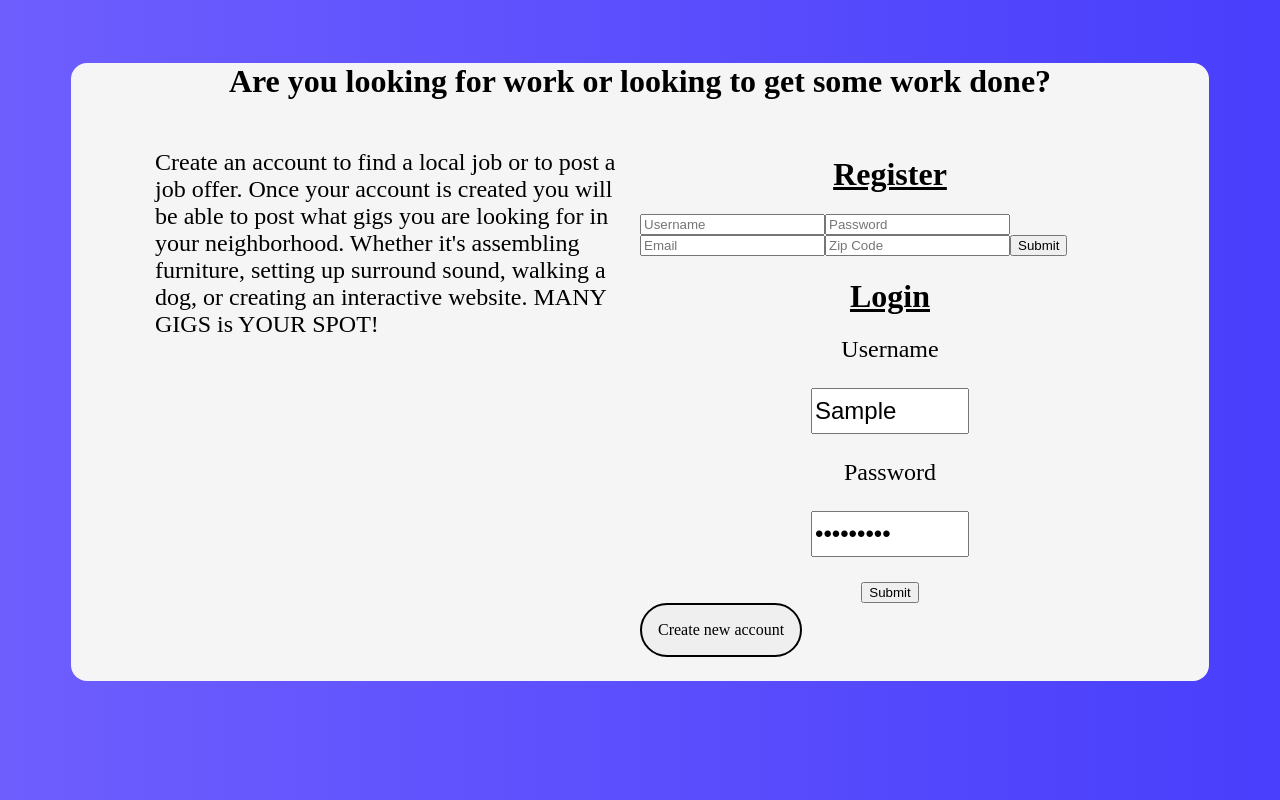
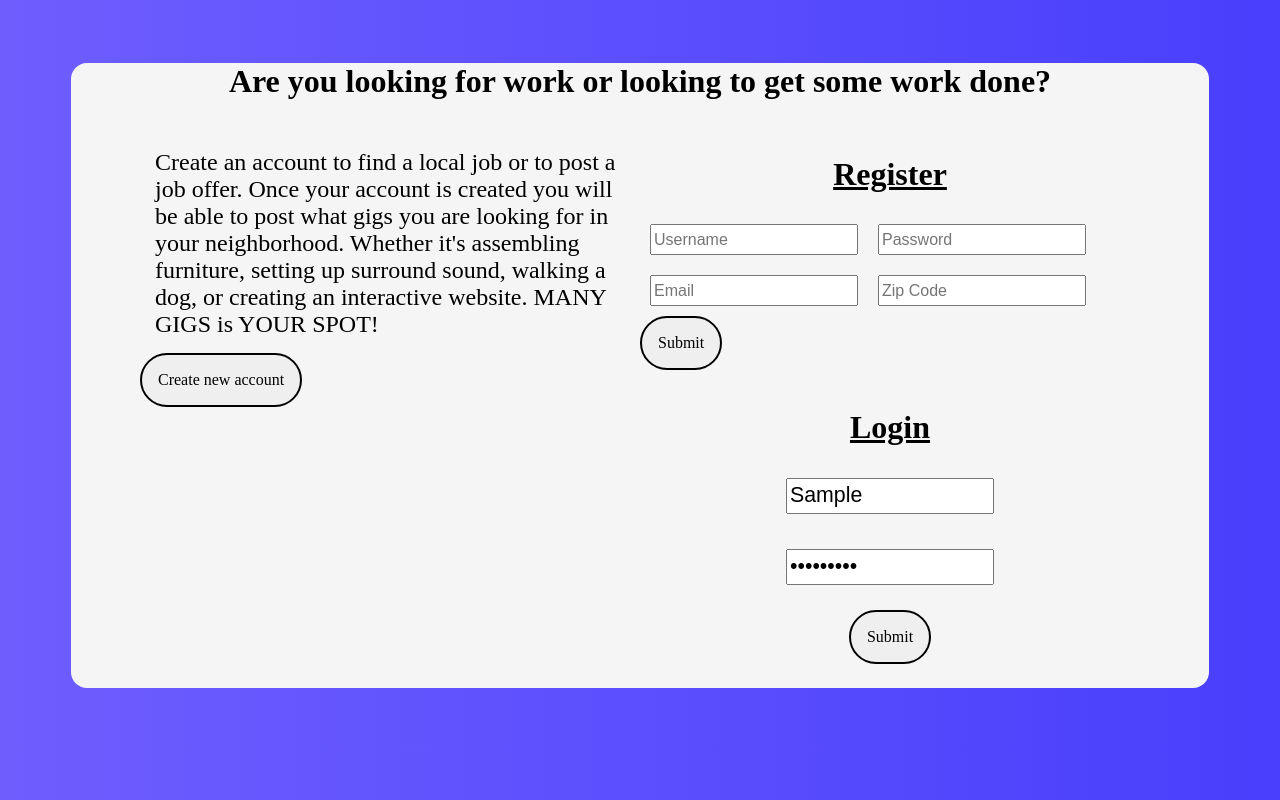
Before and after one commit to tniles320/project-3, a React (Create React App) app in the folder client/: page / in a window 1280 px wide. Both pictures are taken after typing "Sample", "Sample123" into the empty fields and a click on the button "Create new account". Built offline with nearby package versions, Linux system fonts and the light colour scheme; no server answers.

Commit message:
made slight changes to homepage started styling for dashboard and acct pages

```diff
--- a/client/src/components/HomeCard/index.js
+++ b/client/src/components/HomeCard/index.js
@@ -18,6 +18,9 @@ function HomeCard(props) {
             setting up surround sound, walking a dog, or creating an interactive
             website. MANY GIGS is YOUR SPOT!
           </p>
+          <button id="create-account" onClick={createAccount}>
+            Create new account
+          </button>
         </div>
 
         <div className="register-container">
@@ -28,23 +31,20 @@ function HomeCard(props) {
               <input type="password" placeholder="Password" />
               <input type="email" placeholder="Email" />
               <input type="number" placeholder="Zip Code" />
-              <button onClick={register}>Submit</button>
+              <button id="regBtn"onClick={register}>Submit</button>
             </form>
           </div>
 
           <h1>Login</h1>
           <div className="login">
-            <p>Username</p>
+            <p></p>
             <input type="text" placeholder="username" />
-            <p>Password</p>
+            <p></p>
             <input type="password" placeholder="password" />
             <p></p>
-            <button onClick={login}>Submit</button>
+            <button id ="loginBtn"onClick={login}>Submit</button>
           </div>
 
-          <button id="create-account" onClick={createAccount}>
-            Create new account
-          </button>
         </div>
       </div>
     </div>
--- a/client/src/components/HomeCard/style.css
+++ b/client/src/components/HomeCard/style.css
@@ -38,13 +38,6 @@
 }
 
 
-.create-btn {
-
-    display: flex;
-    justify-content: center;
-    align-items: center;
-}
-
 p {
 
     font-size: x-large;
@@ -61,3 +54,31 @@ p {
     float: right;
     width: 500px;
 }
+
+.register-container input{
+    margin: 2%;
+    height: 25px;
+    width: 40%;
+    font-size: 12pt;
+
+}
+
+#regBtn{
+    display: flex;
+    justify-content:right;
+    align-items:flex-end;
+    border-style: solid;
+    cursor: pointer;
+    font-family: 'Merienda';
+    font-weight: normal;
+    line-height: normal;
+    margin: 0 0 1.1rem;
+    position: relative;
+    text-align: center;
+    border-radius: 2rem;
+    display: inline-block;
+    padding: 1rem;
+    font-size: 1rem;
+    background-color: linear-gradient(90deg, rgb(44, 22, 243) 0%,  100%);
+    color:black;
+}
--- a/client/src/pages/Dashboard/index.js
+++ b/client/src/pages/Dashboard/index.js
@@ -1,13 +1,24 @@
 import React, { useContext } from "react";
 import UserContext from "../../utils/UserContext";
+import "./style.css";
 import Navbar from "../../components/Navbar";
 
 function Dashboard(props) {
   const { username, email, zipCode, rating, posts } = useContext(UserContext);
   return (
     <div>
-      <Navbar logout={props.logout} />
-      {username} {email} {zipCode} {rating} {posts}
+<Navbar logout={props.logout} />
+      <div className="account-container">
+      <h2 className ="Header"> Welcome Back {username} {rating}</h2>
+      <br/>
+      <div className="account-info">
+      <h3>Account Info</h3>
+      {username}
+        {email} {zipCode}
+
+    </div>
+    {posts}
+    </div>
     </div>
   );
 }
--- /dev/null
+++ b/client/src/pages/Dashboard/style.css
@@ -0,0 +1,18 @@
+.account-container{
+   margin:10%;
+   font-family: 'Poiret One', cursive;
+    background-color: whitesmoke;
+}
+
+.Header{
+    display: flex;
+    justify-content: center;
+}
+.account-info{
+    margin:10%;
+    border-style: solid;
+    border-width: 3px;
+    border-color: blue;
+    text-align: center;
+    text-decoration: underline;
+}
--- a/client/src/pages/Home/style.css
+++ b/client/src/pages/Home/style.css
@@ -19,8 +19,27 @@ h1 {
 }
 
 .login input {
-    height: 40px;
-    width: 30%;
-    font-size: 18pt;
+    height: 30px;
+    width: 40%;
+    font-size: 16pt;
     margin: 10px;
 }
+#loginBtn{
+    display: flex;
+    justify-content: center;
+    align-items: center;
+    border-style: solid;
+    cursor: pointer;
+    font-family: 'Merienda';
+    font-weight: normal;
+    line-height: normal;
+    margin: 0 0 1.5rem;
+    position: relative;
+    text-align: center;
+    border-radius: 2rem;
+    display: inline-block;
+    padding: 1rem;
+    font-size: 1rem;
+    background-color: linear-gradient(90deg, rgb(44, 22, 243) 0%,  100%);
+    color:black;
+}
```
Also changed, not shown: client/src/pages/Account/index.js (line endings or trailing spaces), 1 other file (tests, documents, lock files or other folders).
